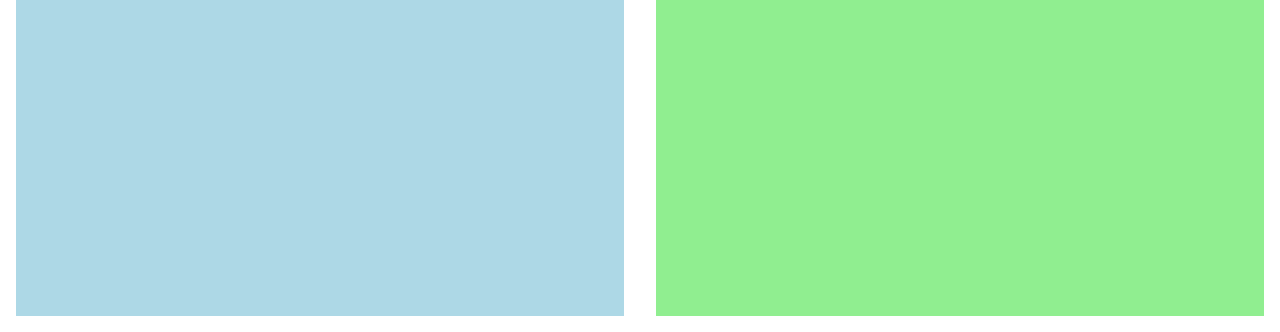
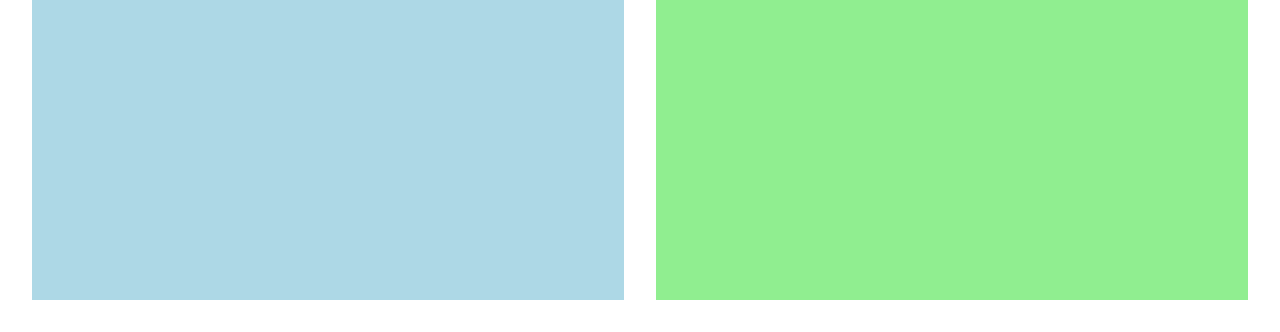
Before and after one commit to tholmes59/css-testing, a plain HTML site: page grid.html in a window 1280 px wide. Shown: the part 468-800 px from the top of the page. Drawn offline with Linux system fonts and the light colour scheme.

Commit message:
change margin on grid containers

```diff
--- a/grid.css
+++ b/grid.css
@@ -33,9 +33,18 @@ main {
     margin: 2em;
 }
 
-.box2, .box3 {
+.box2 {
     max-width: 100%;
-    margin: 1em;
+    /* margin-left: 2em;
+    margin-right: 1em; */
+    margin: 0 1em 2em 2em;
+}
+
+.box3 {
+    max-width: 100%;
+    margin-right: 2em;
+    margin-left: 1em;
+    margin: 0 2em 2em 1em;
 }
 
 /* make box 3 all across bottom */
```
